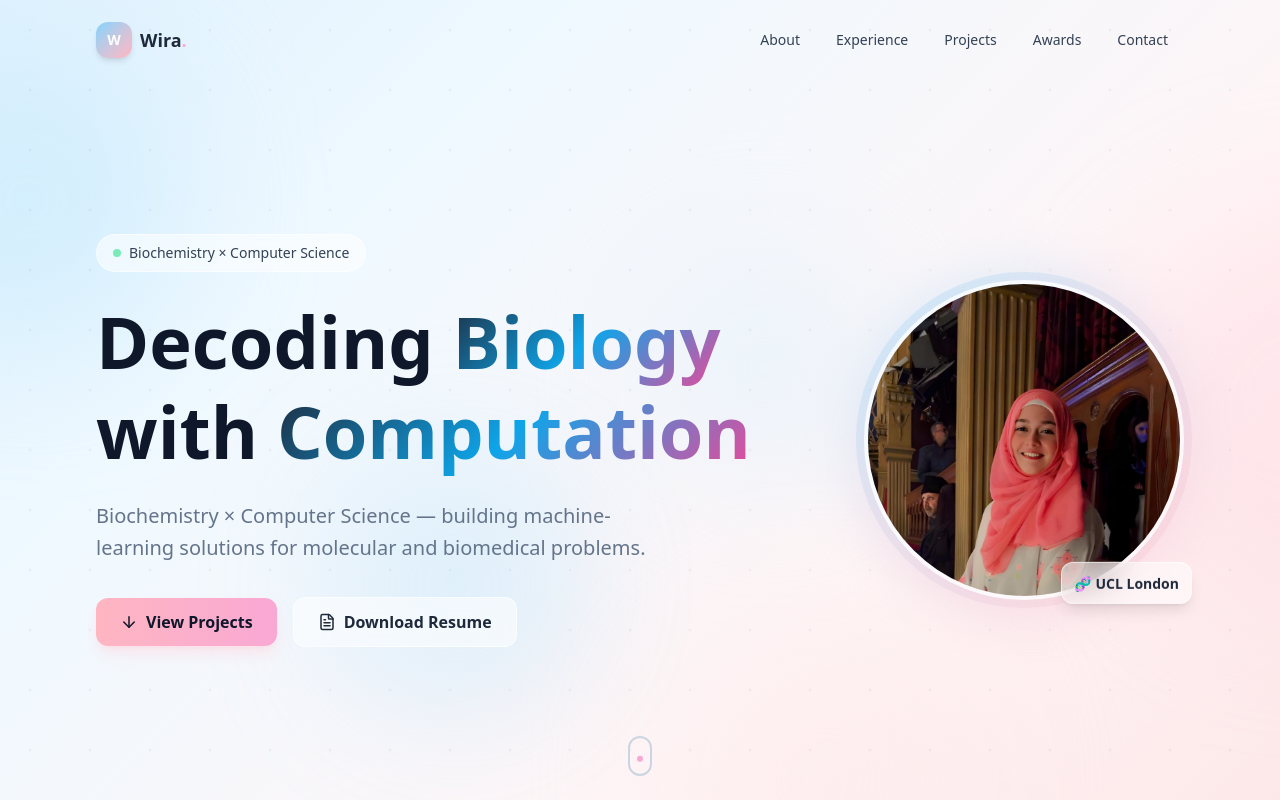
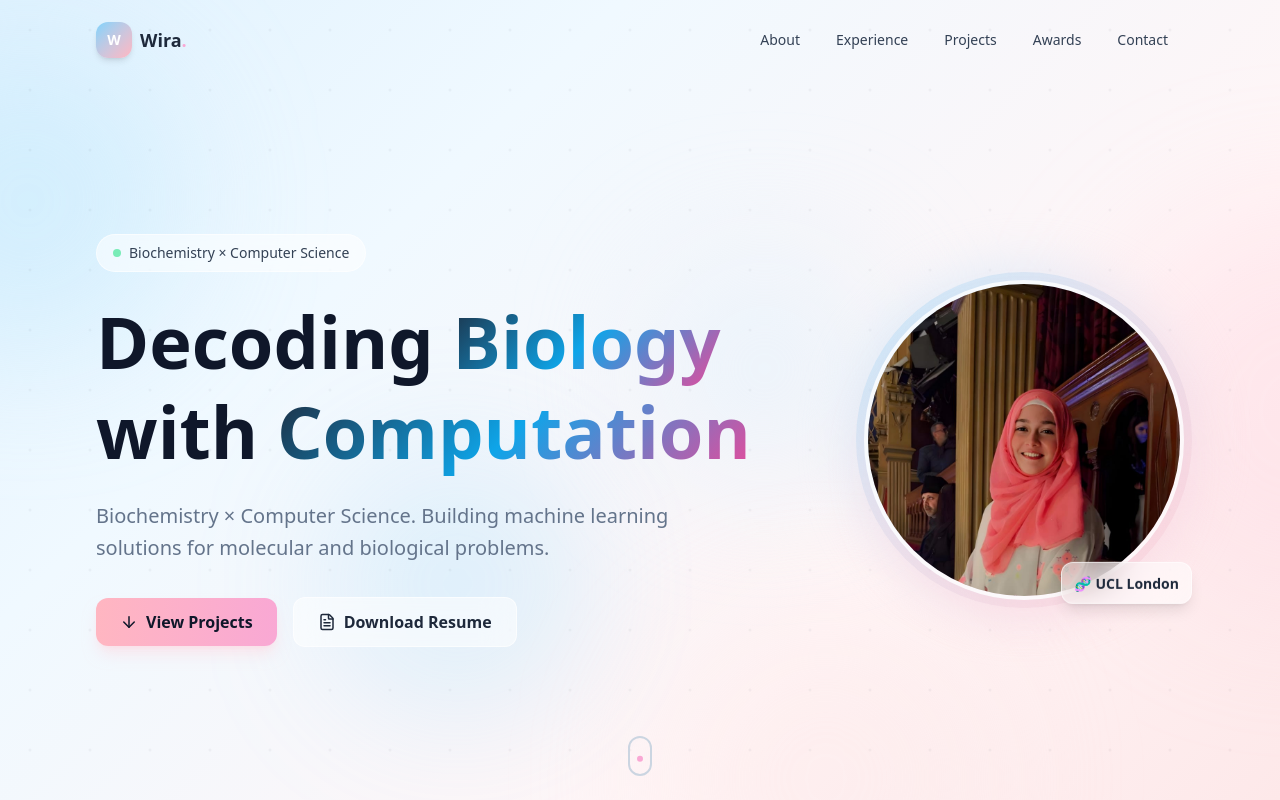
Before and after one commit to wira-masooma/wira-masooma.github.io, a React (Vite) app: page / in a window 1280 px wide. Shown: the top 800 px of the page. Built offline with nearby package versions, Linux system fonts and the light colour scheme.

Commit message:
Update profile.js

```diff
--- a/src/data/profile.js
+++ b/src/data/profile.js
@@ -3,11 +3,11 @@ import headshot from '../assets/images/profile/headshot.jpeg';
 export const profile = {
   name: "Wira Masooma Zaidi",
   headline: "Decoding Biology with Computation",
-  tagline: "Biochemistry × Computer Science — building machine-learning solutions for molecular and biomedical problems.",
+  tagline: "Biochemistry × Computer Science. Building machine learning solutions for molecular and biological problems.",
   email: "wira.zaidi.24@ucl.ac.uk",
   linkedin: "https://www.linkedin.com/in/wira-masooma-zaidi",
   github: "https://github.com/wiramasooma",
-  resumePath: "/resume/Wira_Masooma_Zaidi_Resume.pdf",
+  resumePath: "/resume/CV_Zaidi_Wira.pdf",
   headshot: headshot,
   location: "London, UK",
 };
```
